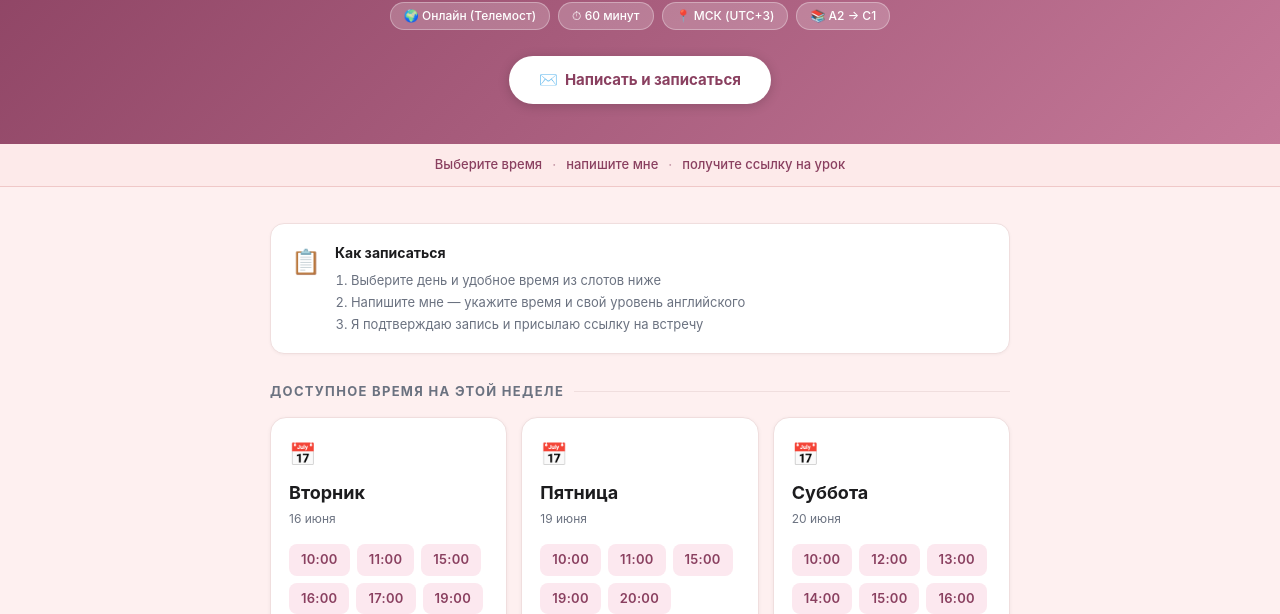
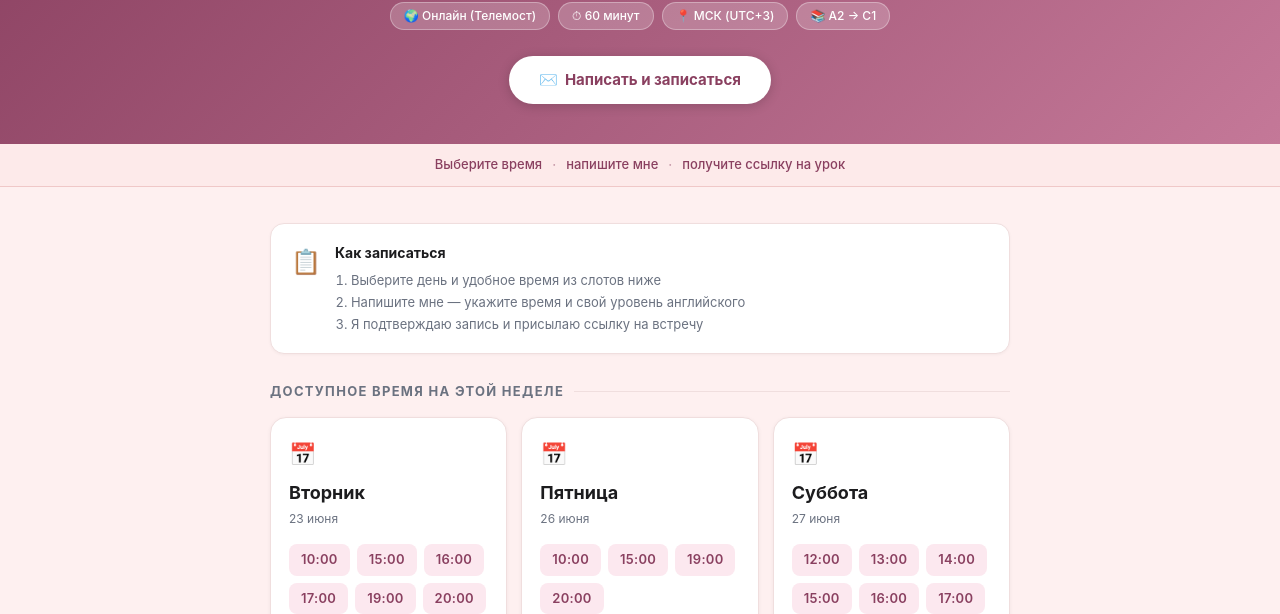
Before and after one commit to annabor685-web/english-schedule, a plain HTML site: page index.html in a window 1280 px wide. Shown: the part 186-800 px from the top of the page. Drawn offline with Linux system fonts and the light colour scheme.

Commit message:
Update available slots for week of 2026-06-22

```diff
--- a/index.html
+++ b/index.html
@@ -269,90 +269,42 @@
 
   <!-- SLOTS_START -->
   <div class="days-grid">
-
-    <!-- ВТОРНИК -->
     <div class="day-card">
       <div class="day-icon">📅</div>
       <div class="day-name">Вторник</div>
-      <div class="day-hint">16 июня</div>
-      <div class="slots">
-        <span class="slot">10:00</span>
-        <span class="slot">11:00</span>
-        <span class="slot">15:00</span>
-        <span class="slot">16:00</span>
-        <span class="slot">17:00</span>
-        <span class="slot">19:00</span>
-        <span class="slot">20:00</span>
-      </div>
+      <div class="day-hint">23 июня</div>
+      <div class="slots"><span class="slot">10:00</span><span class="slot">15:00</span><span class="slot">16:00</span><span class="slot">17:00</span><span class="slot">19:00</span><span class="slot">20:00</span></div>
     </div>
-
-    <!-- ПЯТНИЦА -->
     <div class="day-card">
       <div class="day-icon">📅</div>
       <div class="day-name">Пятница</div>
-      <div class="day-hint">19 июня</div>
-      <div class="slots">
-        <span class="slot">10:00</span>
-        <span class="slot">11:00</span>
-        <span class="slot">15:00</span>
-        <span class="slot">19:00</span>
-        <span class="slot">20:00</span>
-      </div>
+      <div class="day-hint">26 июня</div>
+      <div class="slots"><span class="slot">10:00</span><span class="slot">15:00</span><span class="slot">19:00</span><span class="slot">20:00</span></div>
     </div>
-
-    <!-- СУББОТА -->
     <div class="day-card">
       <div class="day-icon">📅</div>
       <div class="day-name">Суббота</div>
-      <div class="day-hint">20 июня</div>
-      <div class="slots">
-        <span class="slot">10:00</span>
-        <span class="slot">12:00</span>
-        <span class="slot">13:00</span>
-        <span class="slot">14:00</span>
-        <span class="slot">15:00</span>
-        <span class="slot">16:00</span>
-        <span class="slot">17:00</span>
-        <span class="slot">18:00</span>
-        <span class="slot">19:00</span>
-        <span class="slot">20:00</span>
-      </div>
+      <div class="day-hint">27 июня</div>
+      <div class="slots"><span class="slot">12:00</span><span class="slot">13:00</span><span class="slot">14:00</span><span class="slot">15:00</span><span class="slot">16:00</span><span class="slot">17:00</span><span class="slot">18:00</span><span class="slot">19:00</span><span class="slot">20:00</span></div>
     </div>
-
   </div>
-
   <div class="evening-label">🌙 Вечер в будние дни</div>
   <div class="days-grid">
-
-    <!-- ПОНЕДЕЛЬНИК -->
     <div class="day-card day-card--evening">
       <div class="day-name">Понедельник</div>
       <div class="day-hint">только вечер</div>
-      <div class="slots">
-        <span class="slot">20:00</span>
-      </div>
+      <div class="slots"><span class="slot">20:00</span></div>
     </div>
-
-    <!-- СРЕДА -->
     <div class="day-card day-card--evening">
       <div class="day-name">Среда</div>
       <div class="day-hint">только вечер</div>
-      <div class="slots">
-        <span class="slot">19:00</span>
-        <span class="slot">20:00</span>
-      </div>
+      <div class="slots"><span class="slot">19:00</span><span class="slot">20:00</span></div>
     </div>
-
-    <!-- ЧЕТВЕРГ -->
     <div class="day-card day-card--evening">
       <div class="day-name">Четверг</div>
       <div class="day-hint">только вечер</div>
-      <div class="slots">
-        <span class="slot">19:00</span>
-        <span class="slot">20:00</span>
-      </div>
+      <div class="slots"><span class="slot">19:00</span><span class="slot">20:00</span></div>
     </div>
-
   </div>
   <!-- SLOTS_END -->
 
```
